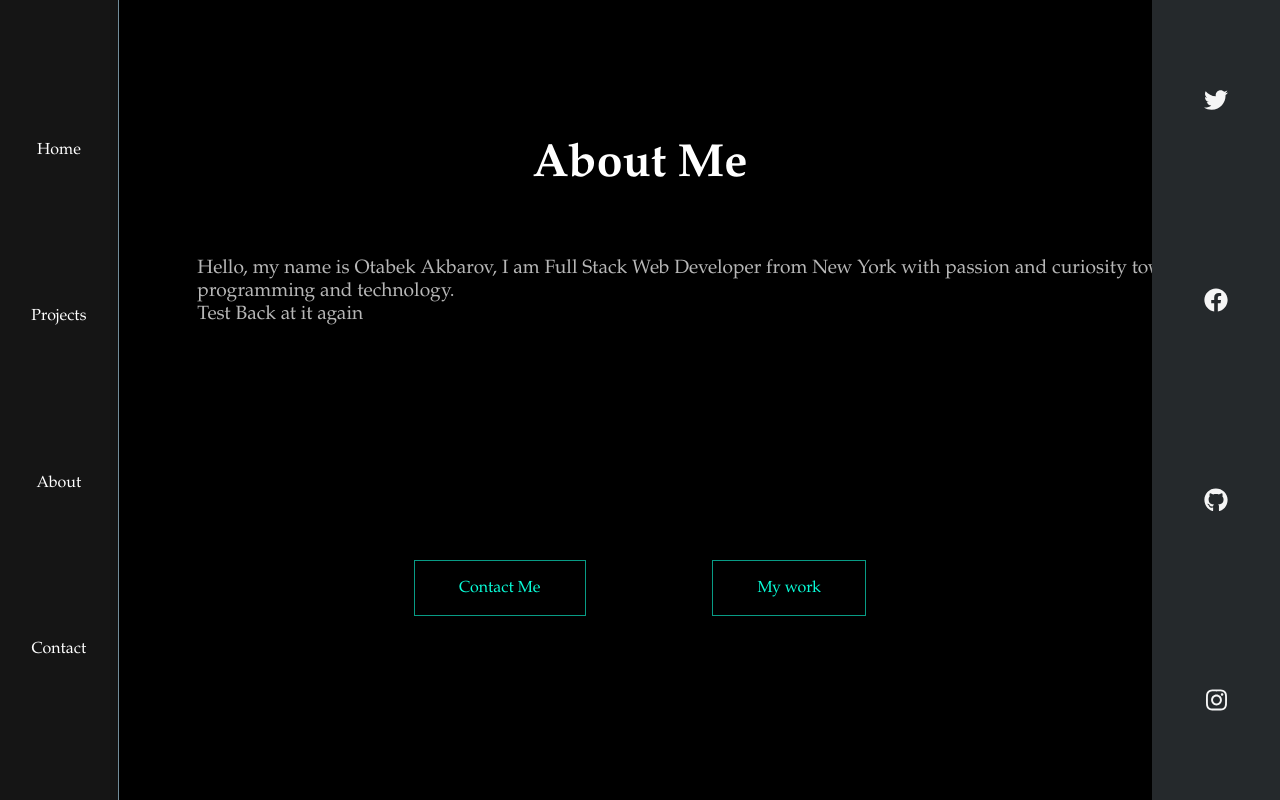
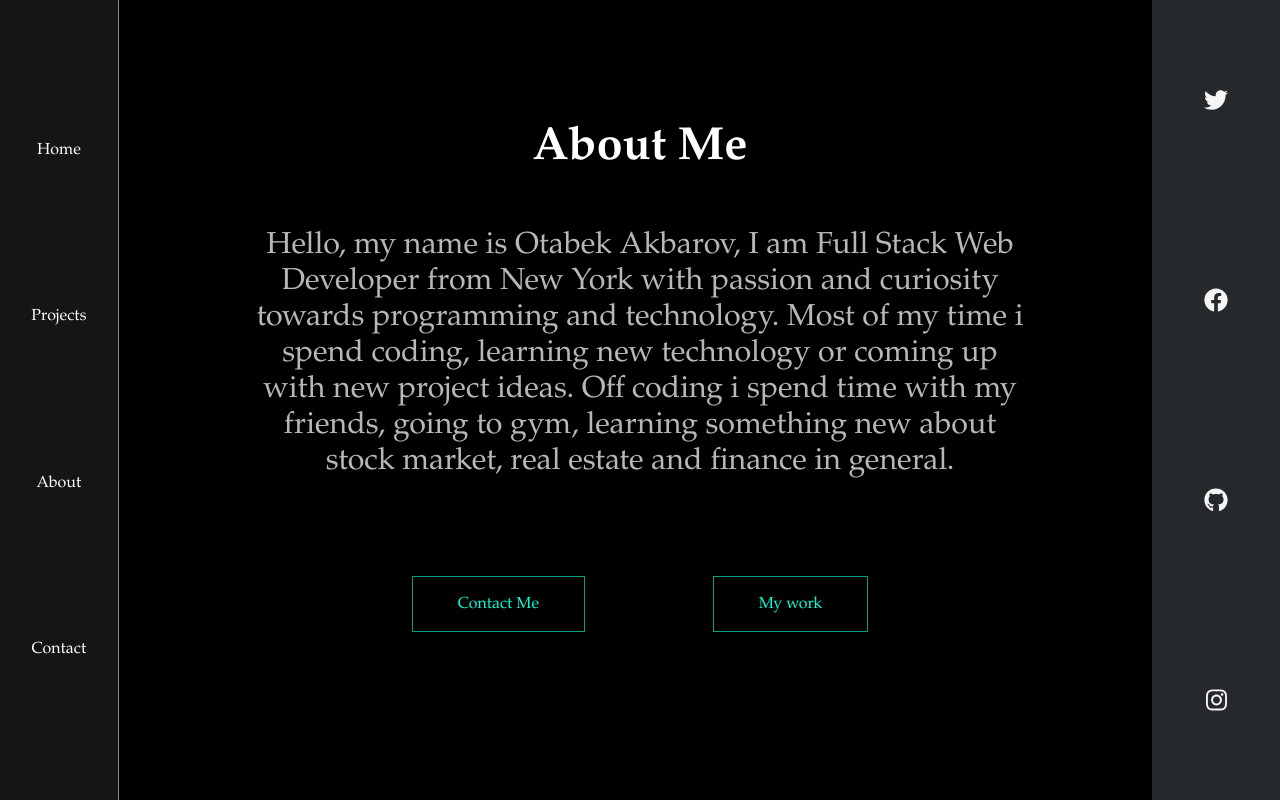
Before and after one commit to otabekakbaroff/portfolio_main, a React (Create React App) app: page /about in a window 1280 px wide. Built offline with nearby package versions, Linux system fonts and the light colour scheme.

Commit message:
about page

```diff
--- a/src/App.css
+++ b/src/App.css
@@ -163,68 +163,9 @@
   .contact{
     height: 100vh;
     width: 100%;
-    display:flex;
+    display: flex;
     align-items: center;
     justify-content: center;
-  }
-  .contact form{
-    display:flex;
-    flex-direction: column;
-    align-items: center;
-    width:65%;
-  }
-  .contact form h1{
-    text-align: center;
-    font-size: 1.5em;
-    margin: 1%;
-  }
-  .contact form p{
-    font-size: 0.69em;
-    text-align: center;
-    margin: 1%;
-  }
-  .contactInput{
-    outline: none;
-    border-bottom: 2px white solid;
-    border-radius: 10px;
-    background-color:rgb(0, 0, 0);
-    padding:5% 5% 5% 5%;
-    margin:2%;
-  }
-  .contact textarea{
-    background-color:rgb(0, 0, 0);
-    border-bottom: 2px white solid;
-    border-radius: 10px;
-    padding:5% 5% 5% 5%;
-    margin:2%;
-    outline: none;
-    resize: none;
-  }
-
-  .contact input::placeholder{
-    color:rgba(248, 248, 248, 0.712);
-  }
-  .contact textarea::placeholder{
-    color:rgba(248, 248, 248, 0.712);
-  }
-  .contact input:focus{
-    border-bottom: 2px solid #00afdb;
-  }
-  .contact textarea:focus{
-    border-bottom: 2px solid #00afdb;
-  }
-  .contactSend{
-    width:50%;
-    margin: 5%;
-  }
-  .contactSend button{
-    padding:5% 5% 5% 5%;
-    width:100%;
-    border-radius: 3px;
-    background-color:black;
-    color:#08fdd8;
-    text-align: center;
-    border:solid #089b85 1px;
   }
   .about{
     display:flex;
@@ -237,9 +178,10 @@
     font-size: 2.7em;
   }
   .about .p{
+    text-align: center;
     margin:5% 5% 10% 10%;
     color: #b7b7b7;
-    font-size: 1em;
+    font-size: 1.025em;
   }
   .about .aboutLinks{
     width: 100%;
@@ -262,8 +204,8 @@
     font-size:2.750em;
   }
   .about .p{
-    margin:5% 5% 15% 15%;
-    font-size:1.050em;
+    margin:15% 5% 15% 5%;
+    font-size:1.150em;
   }
 }
 
@@ -281,8 +223,8 @@
     font-size:2.850em;
   }
   .about .p{
-    margin:5% 5% 15% 15%;
-    font-size:1.15em;
+    margin:15% 5% 15% 5%;
+    font-size:1.250em;
   }
 }
 
@@ -291,7 +233,7 @@
     font-size:2.9em;
   }
   .about .p{
-    font-size:1.2em;
+    font-size:1.3em;
   }
 }
 
@@ -308,6 +250,9 @@
   }
   .CT_button button{
     width:35%;
+  }
+  .about .p{
+    font-size:1.4em;
   }
 }
 
@@ -327,8 +272,18 @@
   .CT_button button{
     width:30%;
   }
+  .about .p{
+    font-size:1.450em;
+  }
 }
 
+
+@media only screen and (min-width: 700px) {
+  .about .p{
+    margin: 10% 5% 7% 5%;
+    font-size:1.5em;
+  }
+}
 
 
 
@@ -346,10 +301,19 @@
   .CT_button button{
     width:28%;
   }
+  .about .p{
+    margin: 10% 5% 7% 5%;
+    font-size:1.550em;
+  }
 }
 
 
-
+@media only screen and (min-width: 800px) {
+  .about .p{
+    margin: 9% 5% 8% 5%;
+    font-size:1.6em;
+  }
+}
 
 
 @media only screen and (min-width: 850px) {
@@ -366,7 +330,7 @@
     display: block;
     padding:5% 20% 5% 20%;
     transform: scale(1);
-    transition-duration:1s;
+    transition-duration:0.5s;
     transition-timing-function:ease-out;
     color:white;
     text-decoration:none;
@@ -376,15 +340,15 @@
     color: rgb(127, 206, 251);
     padding:5% 19.5% 5% 19.5%;
     transform: scale(1.2);
-    transition-duration:0.3s;
+    transition-duration:0.2s;
     transition-timing-function:ease-in;
   }
   .nav a:active{
     padding:5% 20% 5% 20%;
-    color:rgb(250, 129, 129);
-    transform: scale(1.1);
+    color:#fad1d1;
+    transform: scale(1.180);
     transition-duration:0.1s;
-    transition-timing-function:ease-out;
+    transition-timing-function:ease-in;
   }
   #sandwich{
     display:none;
@@ -405,9 +369,17 @@
   #share a:hover{
     width:100%;
   }
+  .about .p{
+    margin: 5% 18% 5% 18%;
+  }
 }
 
-
+@media only screen and (min-width: 900px) {
+  .about .p{
+    margin: 5% 18% 5% 18%;
+    font-size:1.725em;
+  }
+}
 
 
 
@@ -421,8 +393,19 @@
   .CT_button button{
     padding:1.8%;
   }
+  .about .p{
+    margin: 5% 18% 5% 18%;
+    font-size:1.775em;
+  }
 }
 
+
+@media only screen and (min-width: 1000px) {
+  .about .p{
+    margin: 4% 15% 4% 15%;
+    font-size:1.9em;
+  }
+}
 
 
 
@@ -467,6 +450,10 @@
     padding:1.5%;
     width:19%;
   }
+  .about .p{
+    margin: 4% 20% 4% 20%;
+    font-size:1.9em;
+  }
 }
 
 
@@ -479,6 +466,10 @@
   }
   .nav{
     width:9%;
+  }
+  .about .p{
+    margin: 4% 22% 4% 22%;
+    font-size:2em;
   }
 }
 
@@ -518,7 +509,12 @@
 }
 
 
-
+@media only screen and (min-width: 1600px) {
+  .about .p{
+    margin: 2.5% 25% 2.5% 25%;
+    font-size:2.5em;
+  }
+}
 
 
 
--- a/src/components/about.js
+++ b/src/components/about.js
@@ -8,8 +8,11 @@ function About(){
             <div className="p">
                 <p>Hello, my name is Otabek Akbarov,
                  I am Full Stack Web Developer from
-                New York with passion and curiosity towards programming and technology.</p>
-                <p>Test Back at it again</p>
+                New York with passion and curiosity towards programming and technology.
+                Most of my time i spend coding, learning new technology or coming up with new project ideas.
+                Off coding i spend time with my friends, going to gym, learning something new about stock market, real estate and finance in general.
+                </p>
+
             </div>
             <div className="aboutLinks">
                 <Link to="contact">Contact Me</Link>
```
